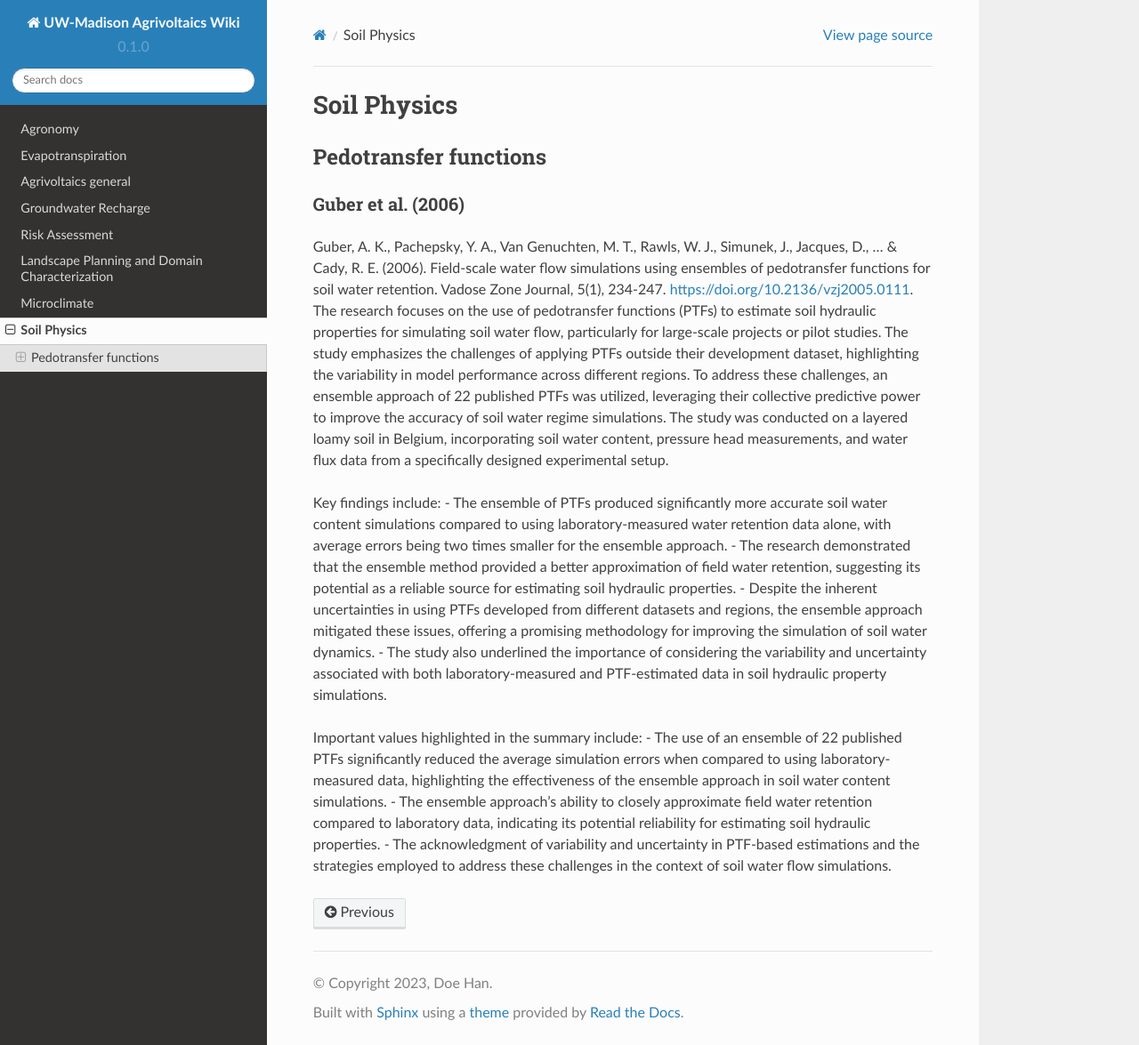
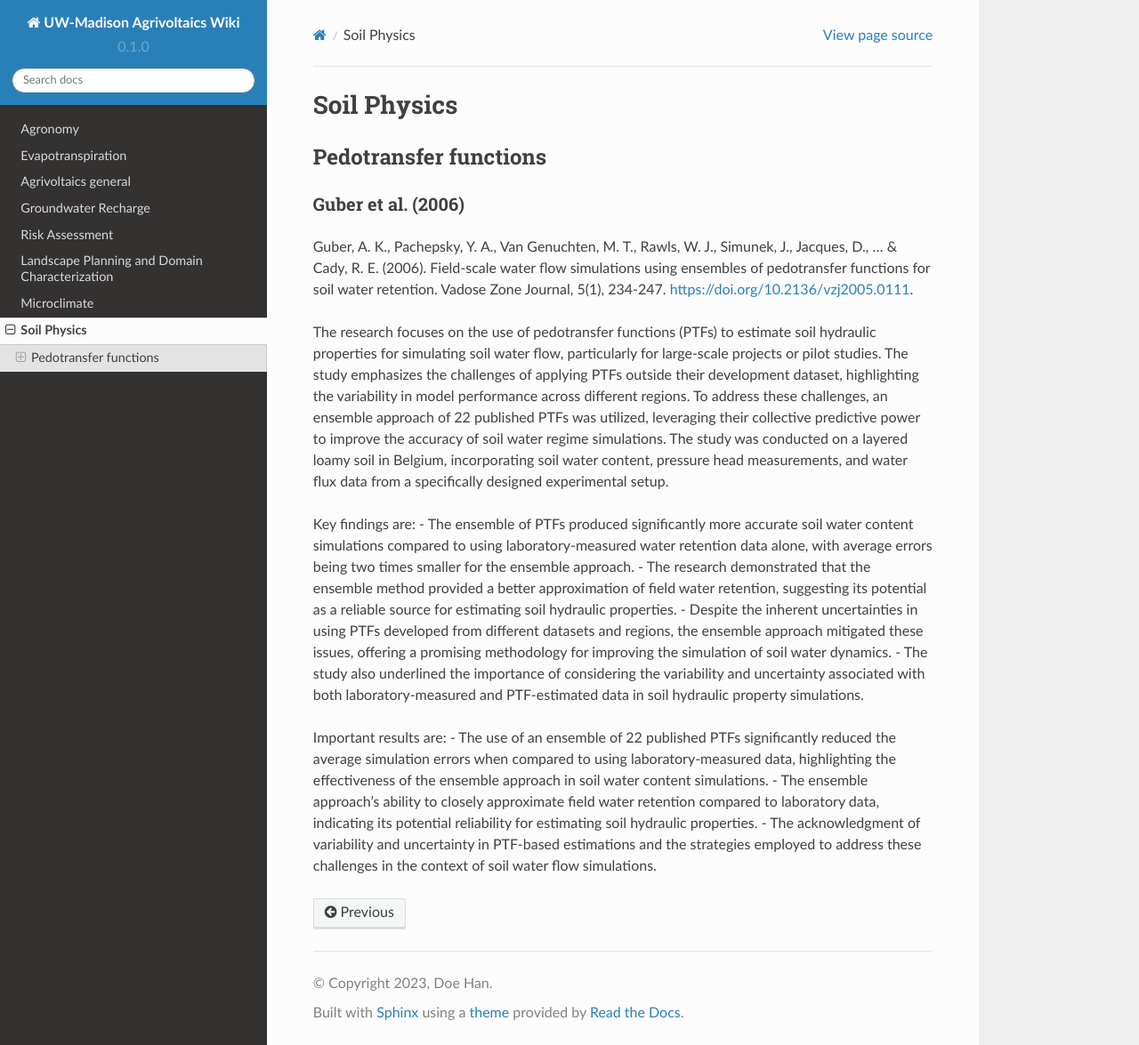
Before and after one commit to hanhydro/wiki, a Sphinx documentation site: the page built from docs/source/soil.rst, in a window 1280 px wide and 1175 px high. Shown: the whole window at 89% size. Built offline with Sphinx 7.4.7 and the Read the Docs theme 2.0.0, drawn with Linux system fonts in a browser that asks for light colours; pages that are not in the unit, such as notebooks, are missing from menus.

Commit message:
Update soil.rst

```diff
--- a/docs/source/soil.rst
+++ b/docs/source/soil.rst
@@ -6,15 +6,16 @@ Pedotransfer functions
 Guber et al. (2006)
 ++++++++++++++++++
 Guber, A. K., Pachepsky, Y. A., Van Genuchten, M. T., Rawls, W. J., Simunek, J., Jacques, D., ... & Cady, R. E. (2006). Field-scale water flow simulations using ensembles of pedotransfer functions for soil water retention. Vadose Zone Journal, 5(1), 234-247. https://doi.org/10.2136/vzj2005.0111.
+
 The research focuses on the use of pedotransfer functions (PTFs) to estimate soil hydraulic properties for simulating soil water flow, particularly for large-scale projects or pilot studies. The study emphasizes the challenges of applying PTFs outside their development dataset, highlighting the variability in model performance across different regions. To address these challenges, an ensemble approach of 22 published PTFs was utilized, leveraging their collective predictive power to improve the accuracy of soil water regime simulations. The study was conducted on a layered loamy soil in Belgium, incorporating soil water content, pressure head measurements, and water flux data from a specifically designed experimental setup.
 
-Key findings include:
+Key findings are:
 - The ensemble of PTFs produced significantly more accurate soil water content simulations compared to using laboratory-measured water retention data alone, with average errors being two times smaller for the ensemble approach.
 - The research demonstrated that the ensemble method provided a better approximation of field water retention, suggesting its potential as a reliable source for estimating soil hydraulic properties.
 - Despite the inherent uncertainties in using PTFs developed from different datasets and regions, the ensemble approach mitigated these issues, offering a promising methodology for improving the simulation of soil water dynamics.
 - The study also underlined the importance of considering the variability and uncertainty associated with both laboratory-measured and PTF-estimated data in soil hydraulic property simulations.
 
-Important values highlighted in the summary include:
+Important results are:
 - The use of an ensemble of 22 published PTFs significantly reduced the average simulation errors when compared to using laboratory-measured data, highlighting the effectiveness of the ensemble approach in soil water content simulations.
 - The ensemble approach's ability to closely approximate field water retention compared to laboratory data, indicating its potential reliability for estimating soil hydraulic properties.
 - The acknowledgment of variability and uncertainty in PTF-based estimations and the strategies employed to address these challenges in the context of soil water flow simulations.
```
